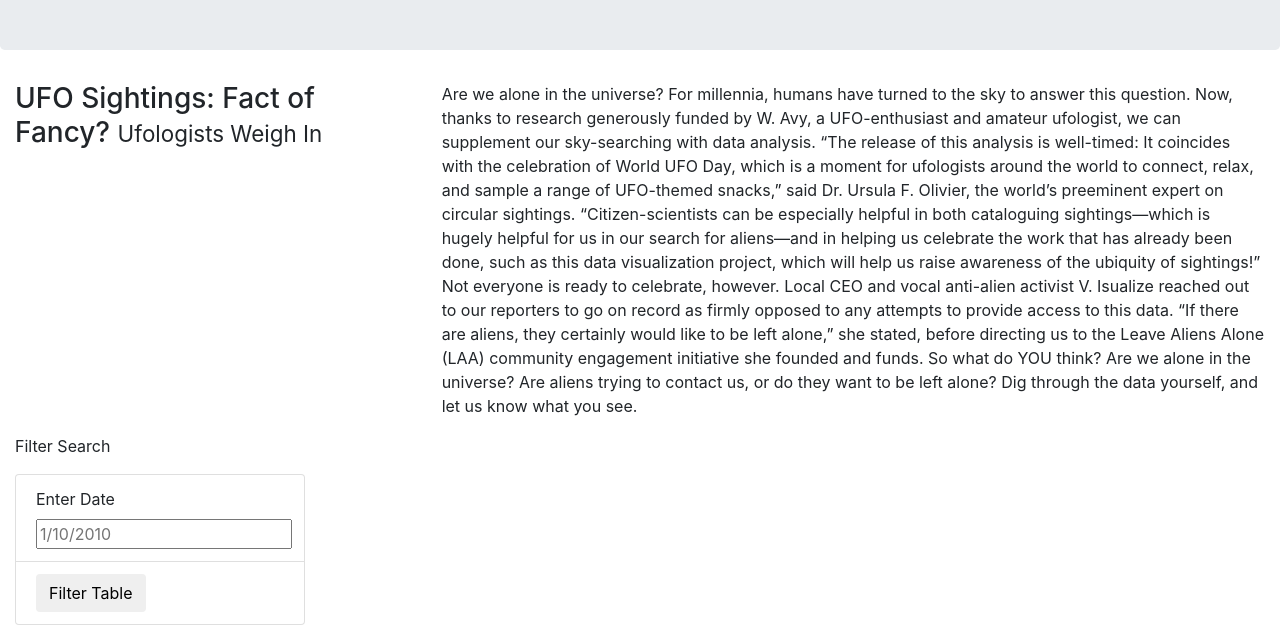
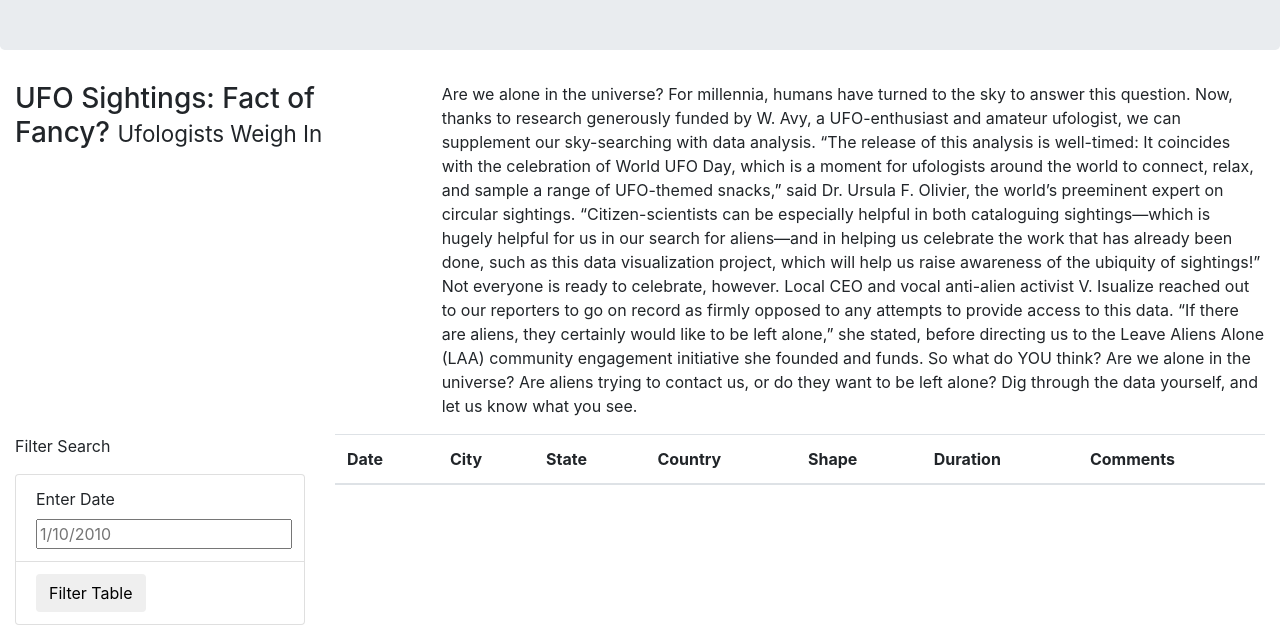
Before and after one commit to susiexia/UFOs, a plain HTML site: page index.html in a window 1280 px wide. Shown: the part 174-800 px from the top of the page. Drawn offline with nearby package versions, Linux system fonts and the light colour scheme.

Commit message:
upate data table

```diff
--- a/index.html
+++ b/index.html
@@ -69,7 +69,24 @@ So what do YOU think? Are we alone in the universe? Are aliens trying to contact
 
                 <!--dynamic table using <table> tag-->
                 <div class="col-md-9">
+                    <table class="table table-striped">
+                        <thead>
+                            <tr>
+                                <th>Date</th>
+                                <th>City</th>
+                                <th>State</th>
+                                <th>Country</th>
+                                <th>Shape</th>
+                                <th>Duration</th>
+                                <th>Comments</th>
+                            </tr>
+                        </thead>
 
+                        <tbody>
+
+
+                        </tbody>
+                    </table>
                 </div>
             </div>
         </div>
```
